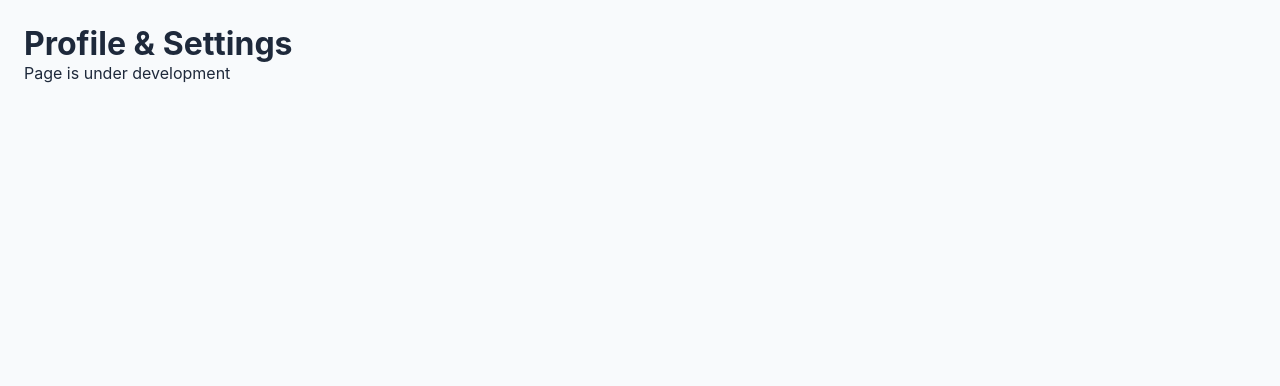
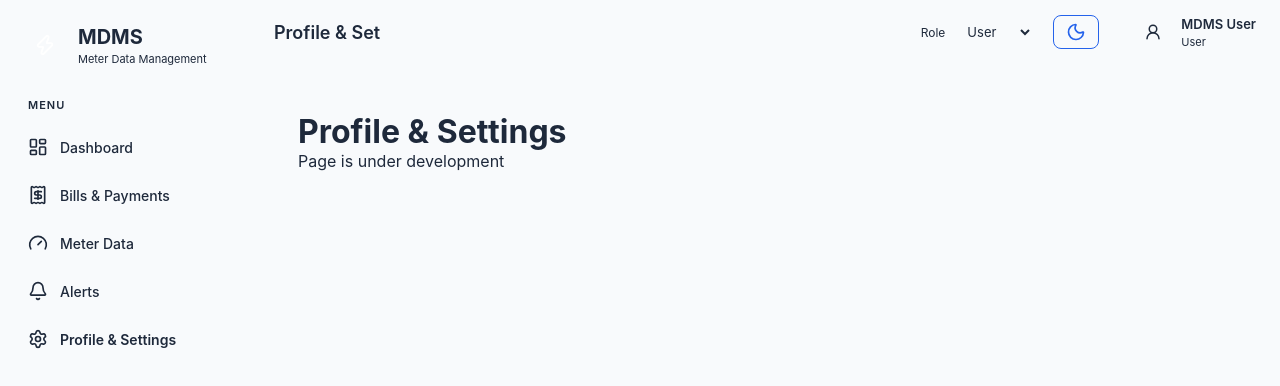
Before and after one commit to sahil-IITB/MDMS, a React (Vite) app in the folder Ekta/: page /profile in a window 1280 px wide. Shown: the top 386 px of the page. Built offline with nearby package versions, Linux system fonts and the light colour scheme.

Commit message:
created Header and added it to app layout. configuring the end-user routes properly

```diff
--- a/Ekta/src/app/routes.tsx
+++ b/Ekta/src/app/routes.tsx
@@ -1,4 +1,5 @@
 import { Navigate, Route, Routes } from "react-router-dom";
+import AppLayout from "../shared/layout/AppLayout/AppLayout";
 
 function PlaceholderPage({title}: {title:string}) {
     return (
@@ -18,12 +19,14 @@ function AppRoutes() {
             <Route path="/reset-password" element={<PlaceholderPage title="Reset Password" />} />
 
             {/*================= END-USER MODULE =================*/}
+            <Route element={<AppLayout />}>
                 <Route path="/dashboard" element={<PlaceholderPage title="End-user Dashboard" />} />
                 <Route path="/bills" element={<PlaceholderPage title="Bills & Payments" />} />
                 <Route path="/bills/:billId" element={<PlaceholderPage title="Bill Details" />} />
                 <Route path="/meter-data" element={<PlaceholderPage title="Meter Data" />} />
                 <Route path="/alerts" element={<PlaceholderPage title="End-User Alerts" />} />
                 <Route path="/profile" element={<PlaceholderPage title="Profile & Settings" />} />
+            </Route>
 
             {/* ================= ZONE ADMIN MODULE ================= */}
             <Route path="/zone" element={<Navigate to="/zone/dashboard" replace />} />
@@ -31,7 +34,7 @@ function AppRoutes() {
             <Route path="/zone/meters" element={<PlaceholderPage title="Zone Meter Management" />} />
             <Route path="/zone/meters/:meterId" element={<PlaceholderPage title="Zone Meter Details" />} />
             <Route path="/zone/users" element={<PlaceholderPage title="Zone User Management" />} />
-            <Route path="zone/reports" element={<PlaceholderPage title="Zone Reports & Analytics" />} />
+            <Route path="/zone/reports" element={<PlaceholderPage title="Zone Reports & Analytics" />} />
             <Route path="/zone/alerts" element={<PlaceholderPage title="Zone Alerts" />} />
             <Route path="/zone/settings" element={<PlaceholderPage title="Zone Settings" />} />
 
@@ -49,7 +52,7 @@ function AppRoutes() {
 
             {/* ================= DEFAULT ROUTES ================= */}
             <Route path="/" element={<Navigate to="/dashboard" replace />} />
-            <Route path="" element={<PlaceholderPage title="404 - Page Not Found" />} />
+            <Route path="*" element={<PlaceholderPage title="404 - Page Not Found" />} />
         </Routes>
     );
 }
--- a/Ekta/src/shared/layout/AppLayout/AppLayout.tsx
+++ b/Ekta/src/shared/layout/AppLayout/AppLayout.tsx
@@ -1,16 +1,43 @@
 import { Outlet } from "react-router-dom";
+import Sidebar from "../Sidebar/Sidebar";
+import Header from "../Header/Header";
+import { useState } from "react";
 import './AppLayout.css';
-import Sidebar from "../Sidebar/Sidebar";
+
+/**
+ * AppLayout Component
+ *
+ * Provides the common layout structure for authenticated pages.
+ * It includes the Sidebar, Header, and main content area.
+ *
+ * Features:
+ * - Persistent sidebar navigation.
+ * - Header with theme toggle and temporary role switcher.
+ * - Outlet for rendering the active child route.
+ *
+ * Usage:
+ * Used as a parent route element in routes.tsx.
+ */
 
 function AppLayout(){
+    const [theme, setTheme] = useState<"light" | "dark">("light");
+    const [role, setRole] = useState("User");
+
+    const toggleTheme = () => {
+        setTheme((prevTheme) => prevTheme === 'light' ? "dark" : "light");
+    };
+
     return (
         <div className="app-layout">
             <Sidebar />
 
             <div className="app-layout__main">
-                <header className="app-layout__header">
-                    Header
-                </header>
+                <Header
+                    theme={theme}
+                    onToggleTheme={toggleTheme}
+                    role={role}
+                    onRoleChange={setRole}
+                />
 
                 <main className="app-layout__content">
                     <Outlet />
--- /dev/null
+++ b/Ekta/src/shared/layout/Header/Header.css
@@ -0,0 +1,97 @@
+.header {
+    height: 64px;
+    flex-shrink: 0;
+
+    display: flex;
+    align-items: center;
+    justify-content: space-between;
+
+    padding: 0 24px;
+
+    background: var(--surface);
+    border-bottom: 1px solid var(--border);
+    color: var(--text);
+}
+
+/* Page Title */
+
+.header__page h2 {
+    margin: 0;
+    font-size: 18px;
+    font-weight: 600;
+}
+
+/* Header Actions */
+
+.header__actions {
+    display: flex;
+    align-items: center;
+    gap: 20px;
+}
+
+/* Role Switcher */
+
+.header__role {
+    display: flex;
+    align-items: center;
+    gap: 8px;
+}
+
+.header__role label {
+    font-size: 12px;
+    color: var(--text-muted);
+}
+
+.header__role select {
+    padding: 7px 10px;
+
+    border: 1px solid var(--border);
+    border-radius: 6px;
+
+    background: var(--bg);
+    color: var(--text);
+
+    font-size: 13px;
+    cursor: pointer;
+}
+
+/* User Profile */
+
+.header__user {
+    display: flex;
+    align-items: center;
+    gap: 10px;
+
+    padding-left: 16px;
+    border-left: 1px solid var(--border);
+}
+
+.header__avatar {
+    display: flex;
+    align-items: center;
+    justify-content: center;
+
+    width: 36px;
+    height: 36px;
+    flex-shrink: 0;
+
+    border-radius: 50%;
+    background: var(--accent-bg);
+    color: var(--accent);
+}
+
+.header__user-info {
+    display: flex;
+    flex-direction: column;
+    gap: 3px;
+}
+
+.header__user-name {
+    font-size: 13px;
+    font-weight: 600;
+}
+
+.header__user-role {
+    font-size: 11px;
+    color: var(--text-muted);
+}
--- /dev/null
+++ b/Ekta/src/shared/layout/Header/Header.tsx
@@ -0,0 +1,102 @@
+import { useLocation } from "react-router-dom";
+import Button from "../../components/Button/Button";
+import { Moon, Sun, UserRound } from "lucide-react";
+import './Header.css'
+
+/**
+ * Header Component
+ *
+ * Displays the top header of the MDMS application.
+ *
+ * Features:
+ * - Displays the current page title based on the route.
+ * - Provides a light/dark theme toggle.
+ * - Provides a temporary role switcher for development.
+ * - Displays the current user information.
+ *
+ * Props:
+ * - theme: Current application theme.
+ * - onToggleTheme: Callback to switch between light and dark themes.
+ * - role: Currently selected development role.
+ * - onRoleChange: Callback when the development role changes.
+ *
+ * Usage:
+ * Render inside AppLayout above the main page content.
+ */
+
+interface HeaderProps{
+    theme : "light" | "dark";
+    onToggleTheme : () => void;
+    role : string;
+    onRoleChange : (role: string) => void;
+}
+
+const pageTitles : Record<string, string> = {
+    "/dashboard": "Dashboard",
+    "/bills": "Bills & Payments",
+    "/meter-data": "Meter Data",
+    "/alerts": "Alerts",
+    "/profile": "Profile & Set"
+};
+
+function Header({
+    theme,
+    onToggleTheme,
+    role,
+    onRoleChange
+}: HeaderProps) {
+    const location = useLocation();
+
+    const pageTitle = pageTitles[location.pathname] ?? "MDMS";
+
+    return (
+        <header className="header">
+            {/* Current Page */}
+            <div className="header__page">
+                <h2>{pageTitle}</h2>
+            </div>
+
+            {/* Header Actions */}
+            <div className="header__actions">
+                {/* Temporary Role Switcher */}
+                <div className="header__role">
+                    <label htmlFor="header-role">Role</label>
+
+                    <select
+                        id="header-role"
+                        value={role}
+                        onChange={(event) => onRoleChange(event.target.value)}
+                    >
+                        <option value="User">User</option>
+                        <option value="Admin">Admin</option>
+                    </select>
+                </div>
+
+                {/* Theme Toggle */}
+                <Button
+                    variant="outline"
+                    size="sm"
+                    onClick={onToggleTheme}
+                    aria-label={`Switch to ${theme === 'light' ? "dark" : "light"} mode`}
+                    title="Toggle Theme"
+                >
+                    {theme === 'light' ? <Moon size={20} /> : <Sun size={20} />}
+                </Button>
+
+                {/* User Profile */}
+                <div className="header__user">
+                    <div className="header__avatar">
+                        <UserRound size={18} />
+                    </div>
+
+                    <div className="header__user-info">
+                        <span className="header__user-name">MDMS User</span>
+                        <span className="header__user-role">{role}</span>
+                    </div>
+                </div>
+            </div>
+        </header>
+    );
+}
+
+export default Header;
```
Also changed, not shown: Ekta/src/shared/layout/Sidebar/Sidebar.tsx (+18 -0 lines). Lines whose indentation alone changed are shown as unchanged.
